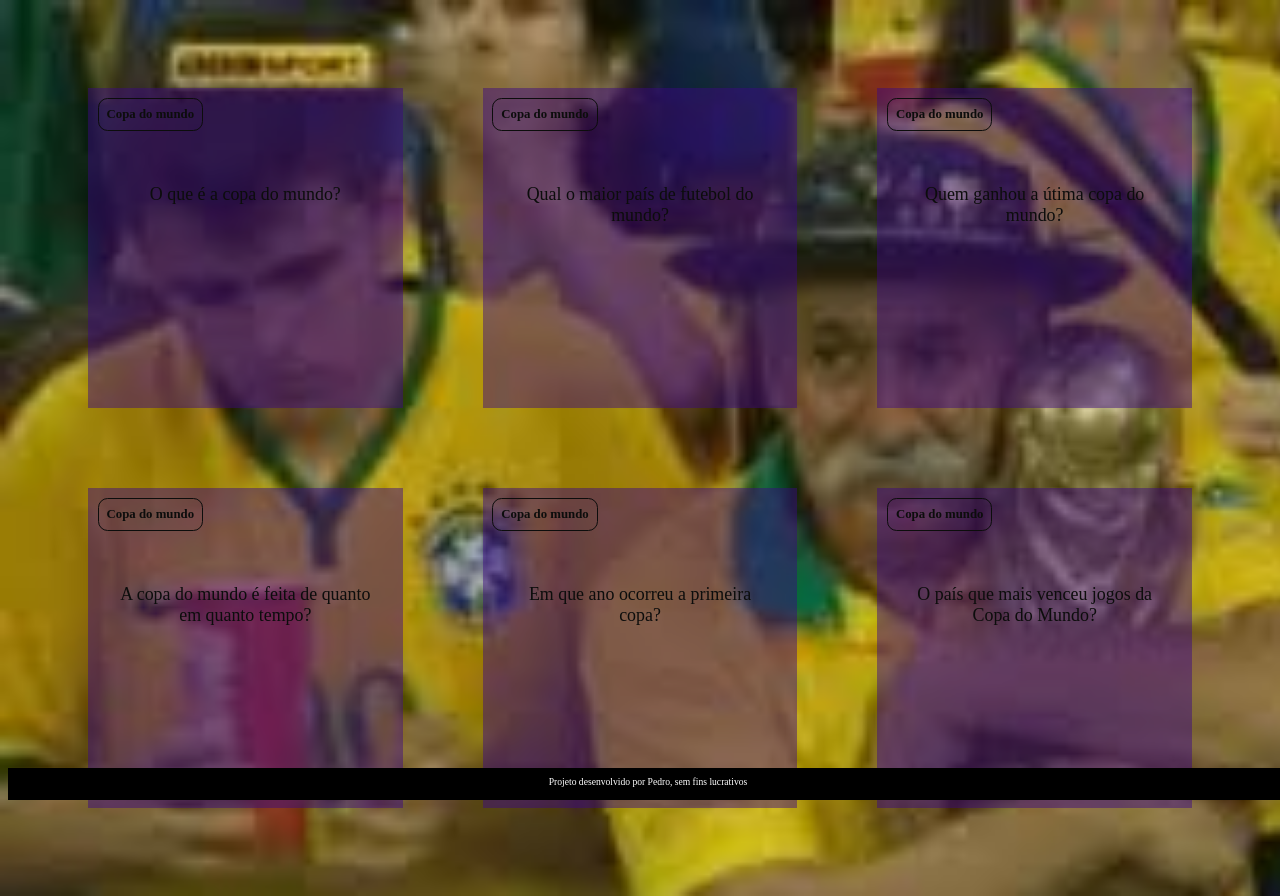
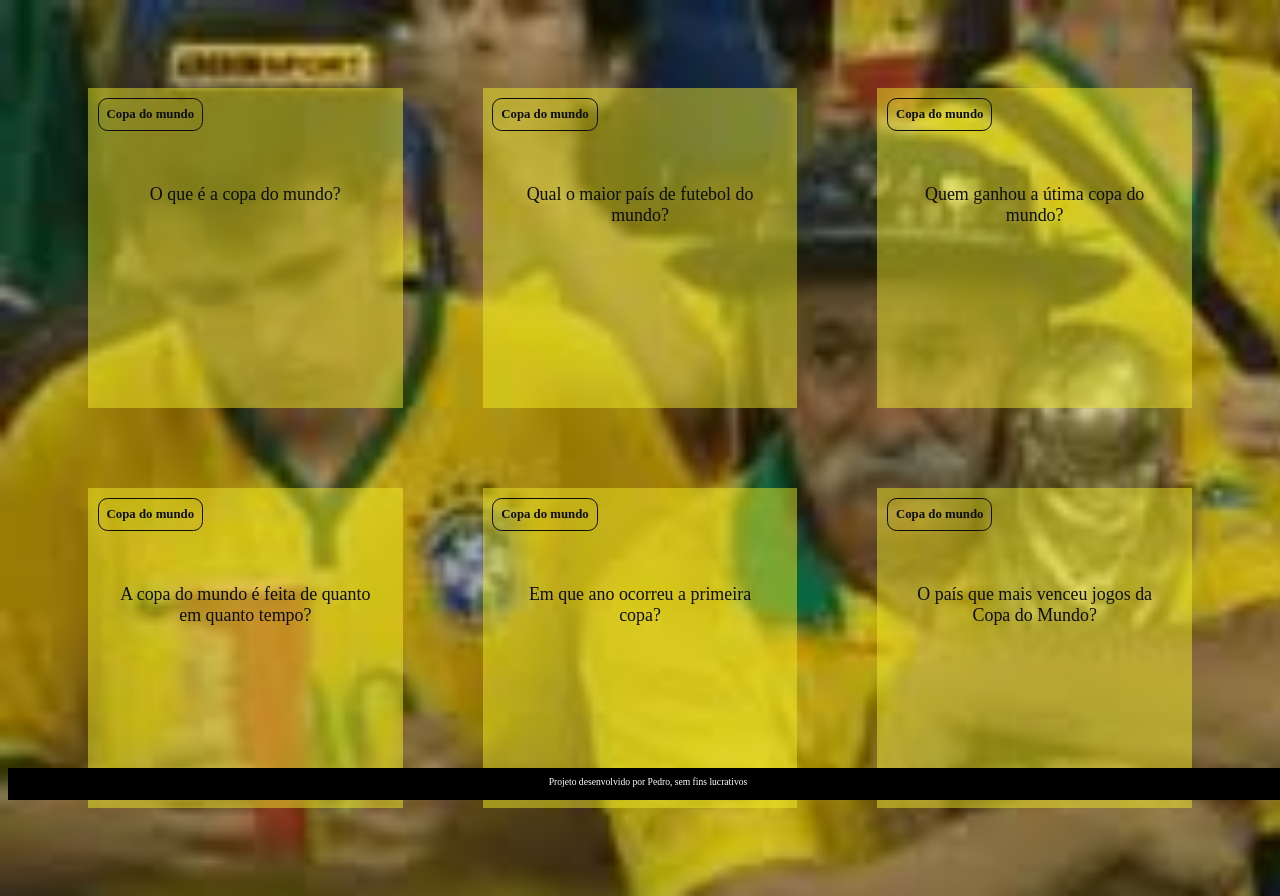
Before and after one commit to pedro12345610/Projetomil, a plain HTML site: page index.html in a window 1280 px wide. Drawn offline with Linux system fonts and the light colour scheme.

Commit message:
Update style.css

```diff
--- a/style.css
+++ b/style.css
@@ -26,7 +26,7 @@ body {
 }
 
 .cartao__conteudo {
-    background-color: rgba(58,7,130,0.471);
+    background-color: rgba(245, 238, 42, 0.471);
     text-align: center;
     /* background-color: aquamarine; */
     height: 100%;
```
